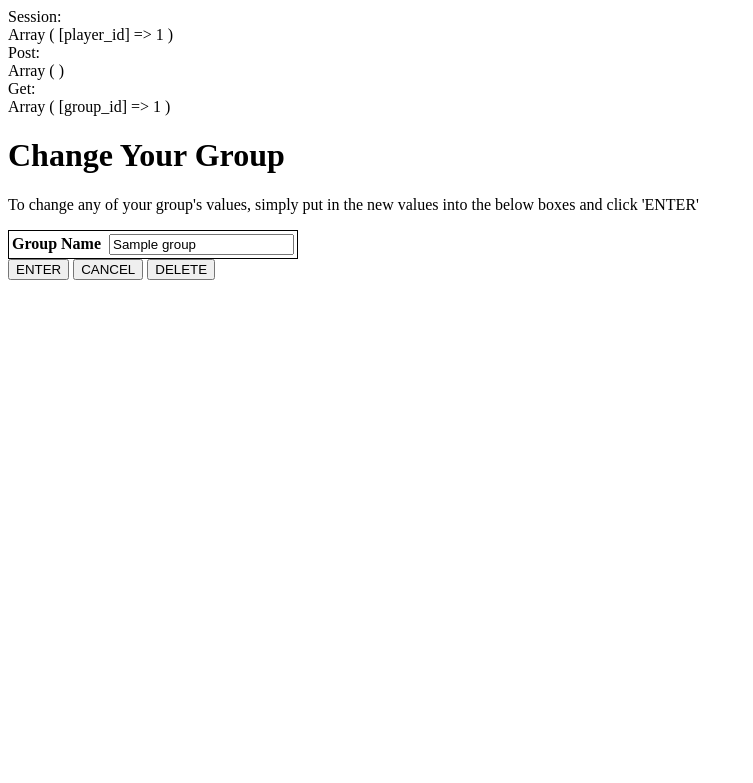
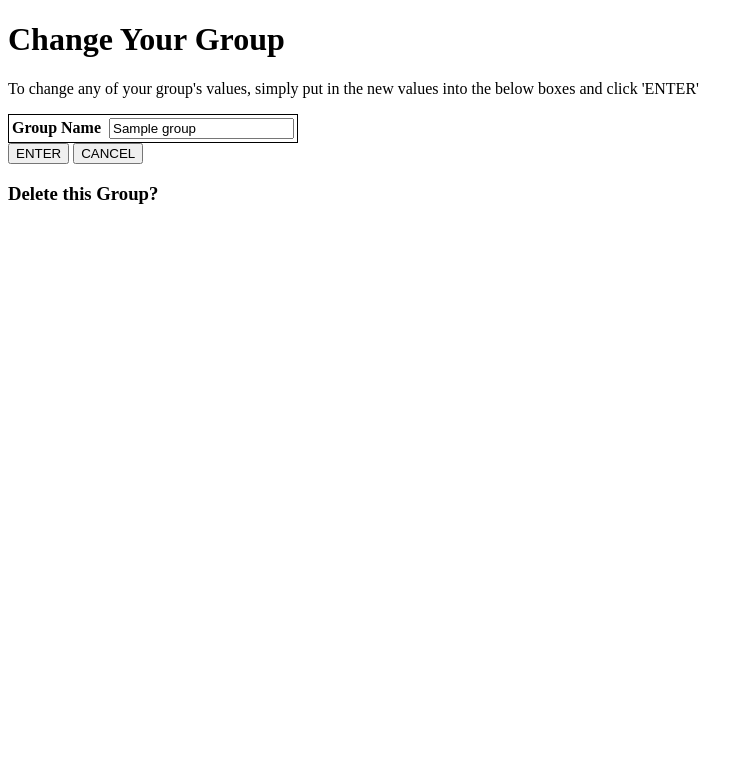
Before and after one commit to Rage6/bracket-referee, a PHP site: page /bracket-referee/group_edit.php?group_id=1 in a window 1280 px wide. Shown: the top 783 px of the page, without its empty margins (0-753 px from the left). Run offline with PHP 8.4, Linux system fonts and the light colour scheme; the visitor is signed in with stand-in values (Sample User, id 1); tables that the repository leaves empty or names only in its code hold one stand-in row (values such as "Sample post").

Commit message:
added safety measures for deleting groups

```diff
--- a/group_edit.php
+++ b/group_edit.php
@@ -60,15 +60,15 @@
     header('Location: group.php?group_id='.$urlId);
     return true;
   };
-  echo("Session:</br>");
-  print_r($_SESSION);
-  echo("</br>");
-  echo("Post:</br>");
-  print_r($_POST);
-  echo("</br>");
-  echo("Get:</br>");
-  print_r($_GET);
-  echo("</br>");
+  // echo("Session:</br>");
+  // print_r($_SESSION);
+  // echo("</br>");
+  // echo("Post:</br>");
+  // print_r($_POST);
+  // echo("</br>");
+  // echo("Get:</br>");
+  // print_r($_GET);
+  // echo("</br>");
 ?>
 <!DOCTYPE html>
 <html lang="en" dir="ltr">
@@ -95,7 +95,15 @@
         <input type="submit" name="submitEdit" value="ENTER" />
         <input type="submit" name="cancelEdit" value="CANCEL" />
       </span>
-      <input type="submit" name="submitDelete" value="DELETE" />
+      <h3 id="delGrpButton">Delete this Group?</h3>
+      <div id="delGrpBox" style="border: 1px solid red">
+        <b style='color:red'>WARNING</b></br>
+        <p>
+          Are you sure you want to delete this group? All of the results and brackets will be permanently deleted!
+        </p>
+        <input type="submit" name="submitDelete" value="DELETE" />
+        <button id="cancelDelGrp">CANCEL</button>
+      </div>
     </form>
     <?php
       if (isset($_SESSION['message'])) {
--- a/main.js
+++ b/main.js
@@ -1,5 +1,5 @@
 $(()=>{
-  console.log("old test successful");
+  console.log("new test successful");
 
   $('#logForm').hide();
   $('#signForm').hide();
@@ -42,4 +42,14 @@ $(()=>{
   $('#cancelDelete').click(()=>{
     $('#deleteBox').hide();
   });
+
+  // Toggle the box for deleting groups in player_edit.php
+  $("#delGrpBox").hide();
+  $("#delGrpButton").click(()=>{
+    $("#delGrpBox").toggle();
+  });
+  // Cancel this and close that box
+  $("#cancelDelGrp").click(()=>{
+    $("#delGrpBox").hide();
+  });
 })
```
